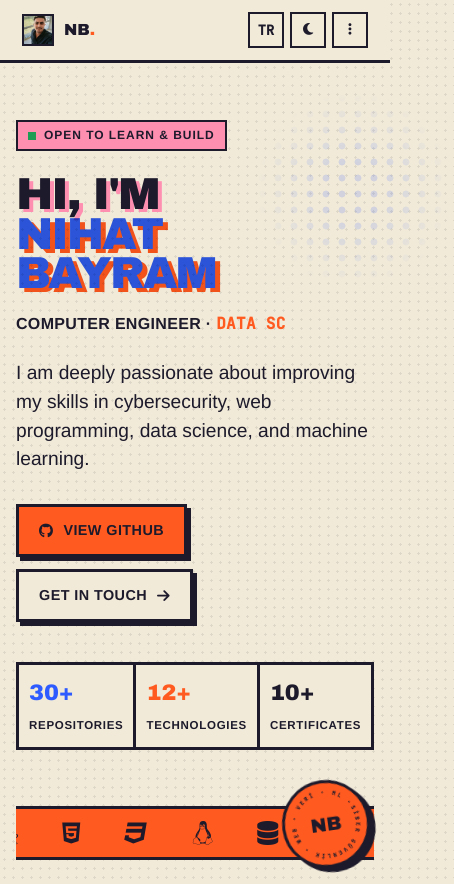
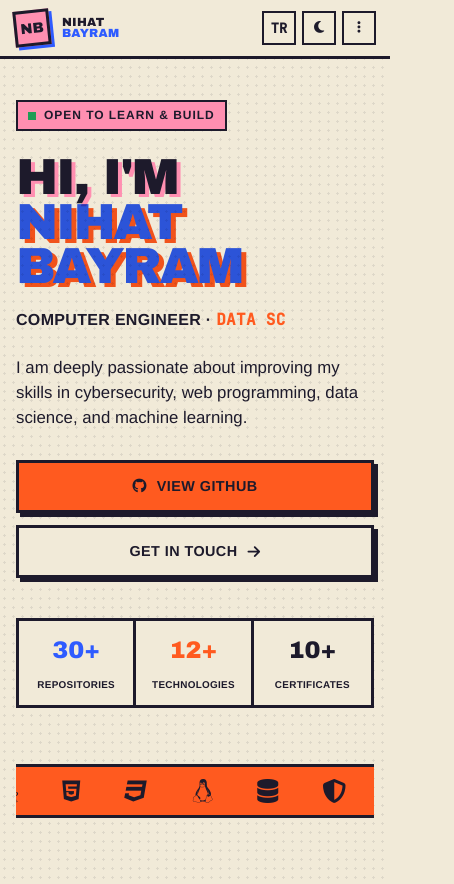
Before and after one commit to nihatbayramm/personal-website, a plain HTML site: page index.html in a window 390 px wide. Shown: the top 884 px of the page, 454 px wide, since content can reach past the window. Drawn offline with Linux system fonts and the light colour scheme.

Commit message:
Logo: NB damgası, mobil düzen iyileştirmeleri

```diff
--- a/index.html
+++ b/index.html
@@ -10,7 +10,7 @@
   <link rel="preconnect" href="https://fonts.gstatic.com" crossorigin>
   <link href="https://fonts.googleapis.com/css2?family=Inter:wght@400;500;600;700;800&family=JetBrains+Mono:wght@400;500&display=swap" rel="stylesheet">
   <link rel="stylesheet" href="https://cdnjs.cloudflare.com/ajax/libs/font-awesome/6.5.1/css/all.min.css">
-  <link rel="stylesheet" href="style.css?v=15">
+  <link rel="stylesheet" href="style.css?v=16">
 </head>
 <body>
   <canvas id="bg" aria-hidden="true"></canvas>
@@ -21,7 +21,7 @@
   <div class="aurora" aria-hidden="true"><span></span><span></span><span></span></div>
 
   <header class="nav">
-    <a href="#home" class="logo" aria-label="Home"><img class="av" src="assets/me.jpg" alt="Nihat Bayram" width="38" height="38"><span class="tx">nb<span>.</span></span></a>
+    <a href="#home" class="logo" aria-label="Home"><span class="mark">NB</span><span class="wordmark">Nihat<br><b>Bayram</b></span></a>
     <span class="tag mono" aria-label="code 15.01"><i></i><b>code</b> 15.01</span>
     <nav>
       <a href="#about" data-i18n="nav_about">About</a>
--- a/style.css
+++ b/style.css
@@ -232,3 +232,39 @@ h1 > span:first-child{text-shadow:4px 3px 0 var(--pink)}
   .stamp text{font-size:8px}
   .hero::before{width:200px;height:200px;right:-80px}
 }
+
+/* ---- v3: yeni logo damgası + mobil düzen ---- */
+.logo{gap:12px;text-transform:none;letter-spacing:0}
+.logo .mark{display:inline-grid;place-items:center;width:42px;height:42px;background:var(--pink);border:3px solid var(--ink);box-shadow:3px 3px 0 var(--blue);font:900 1.05rem 'Arial Black',Impact,sans-serif;color:var(--ink);transform:rotate(-6deg);transition:.2s}
+.logo:hover .mark{transform:rotate(4deg) translate(-1px,-1px);box-shadow:4px 4px 0 var(--blue)}
+.logo .wordmark{font:900 .82rem/.92 'Arial Black',Impact,sans-serif;text-transform:uppercase;letter-spacing:.02em;color:var(--ink)}
+.logo .wordmark b{color:var(--blue);font-weight:900}
+.logo .av,.logo .tx{display:none}
+
+@media(max-width:860px){
+  .hero{padding-top:110px;min-height:auto;padding-bottom:40px}
+  section{padding:64px 0 16px}
+  .nav{padding:10px 14px}
+  .logo .mark{width:36px;height:36px;font-size:.9rem}
+  .logo .wordmark{font-size:.74rem}
+  .tool{width:34px;height:34px}
+  h1{font-size:clamp(2.6rem,13vw,4rem)}
+  .lead{font-size:1.05rem}
+}
+@media(max-width:520px){
+  .stamp{display:none}
+  .hero::before{display:none}
+  .hero{padding-top:100px}
+  .cta{flex-direction:column;align-items:stretch}
+  .cta .btn{justify-content:center}
+  .stats{display:grid;grid-template-columns:repeat(3,1fr);width:100%}
+  .stats div{border-right:3px solid var(--ink);padding:10px 6px;text-align:center}
+  .stats div:last-child{border-right:0}
+  .stats b{font-size:1.5rem}
+  .stats span{font-size:.62rem;letter-spacing:.03em}
+  .grid{gap:18px}
+  .card{padding:18px}
+  .title{font-size:1.6rem;margin-bottom:22px}
+  .title::after{height:2px}
+  .nav nav.open,.nav .open{top:100%}
+}
```
